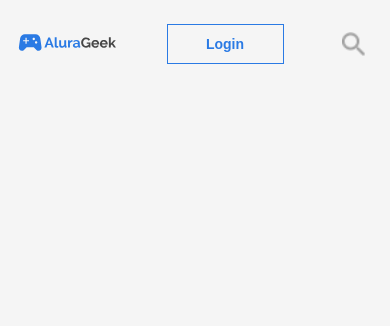
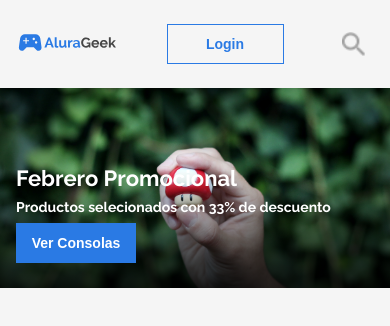
Before and after one commit to 0AlanMG/eCommerce, a plain HTML site: page index.html in a window 390 px wide. Drawn offline with Linux system fonts and the light colour scheme.

Commit message:
Banner responsive en index.html completo

```diff
--- /dev/null
+++ b/assets/css/banner.css
@@ -0,0 +1,95 @@
+.banner {
+    height: 400px;
+
+    background: linear-gradient(180deg, rgba(0, 0, 0, 0) 41.15%, rgba(0, 0, 0, 0.8) 100%), url('../img/banner/banner.jpg') no-repeat center / cover;
+}
+
+.banner-container {
+    display: flex;
+    flex-direction: column;
+    justify-content: flex-end;
+
+    height: 375px;
+}
+
+.banner__title {
+    font-weight: 700;
+    font-size: 52px;
+    line-height: 61px;
+
+    color: #FFFFFF;
+}
+
+.banner__caption {
+    font-weight: 700;
+    font-size: 22px;
+    line-height: 26px;
+
+    color: #FFFFFF;
+
+    margin: 1rem 0;
+}
+
+.banner__btnAllConsoles button {
+    width: 130px;
+    height: 50px;
+
+    font-weight: 400;
+    font-size: 16px;
+    line-height: 19px;
+
+    color: #FFFFFF;
+
+    border: none;
+
+    background: #2A7AE4;
+}
+
+@media screen and (max-width: 768px) {
+    .banner {
+        height: 350px;
+    }
+
+    .banner-container {
+        height: 325px;
+    }
+
+    .banner__btnAllConsoles button{
+        width: 120px;
+        height: 40px;
+
+        font-weight: 600;
+        font-size: 14px;
+        line-height: 16px;
+    }
+}
+
+@media screen and (max-width: 600px) {
+    .banner {
+        height: 200px;
+    }
+
+    .banner-container {
+        height: 175px;
+    }
+
+    .banner__title {
+        font-size: 22px;
+        line-height: 26px;
+    }
+
+    .banner__caption {
+        font-weight: 600;
+        font-size: 14px;
+        line-height: 16px;
+
+        margin: .5rem 0;
+    }
+}
+
+@media screen and (max-width: 370px) {
+    .banner__caption {
+        font-size: 13px;
+        line-height: 15px;
+    }
+}
--- a/index.html
+++ b/index.html
@@ -9,6 +9,7 @@
     <link rel="stylesheet" href="./assets/css/base.css">
     <link rel="stylesheet" href="./assets/css/menu/menu.css">
     <link rel="stylesheet" href="./assets/css/menu/menu__search__result__product.css">
+    <link rel="stylesheet" href="./assets/css/banner.css">
     <title>AluraGeek</title>
 </head>
 <body>
@@ -30,6 +31,16 @@
         <a class="menu__btnLogin" href="./screens/login.html"><button>Login</button></a>
     </header>
 
+    <main>
+        <section class="banner">
+            <div class="banner-container container">
+                <h2 class="banner__title">Febrero Promocional</h2>
+                <h3 class="banner__caption">Productos selecionados con 33% de descuento</h3>
+                <a class="banner__btnAllConsoles" href="#consoles"><button>Ver Consolas</button></a>
+            </div>
+        </section>
+    </main>
+
     <script type="module" src="./controllers/menuController.js"></script>
 </body>
 </html>
```
Also changed, not shown: assets/img/banner/banner.jpg (added).
